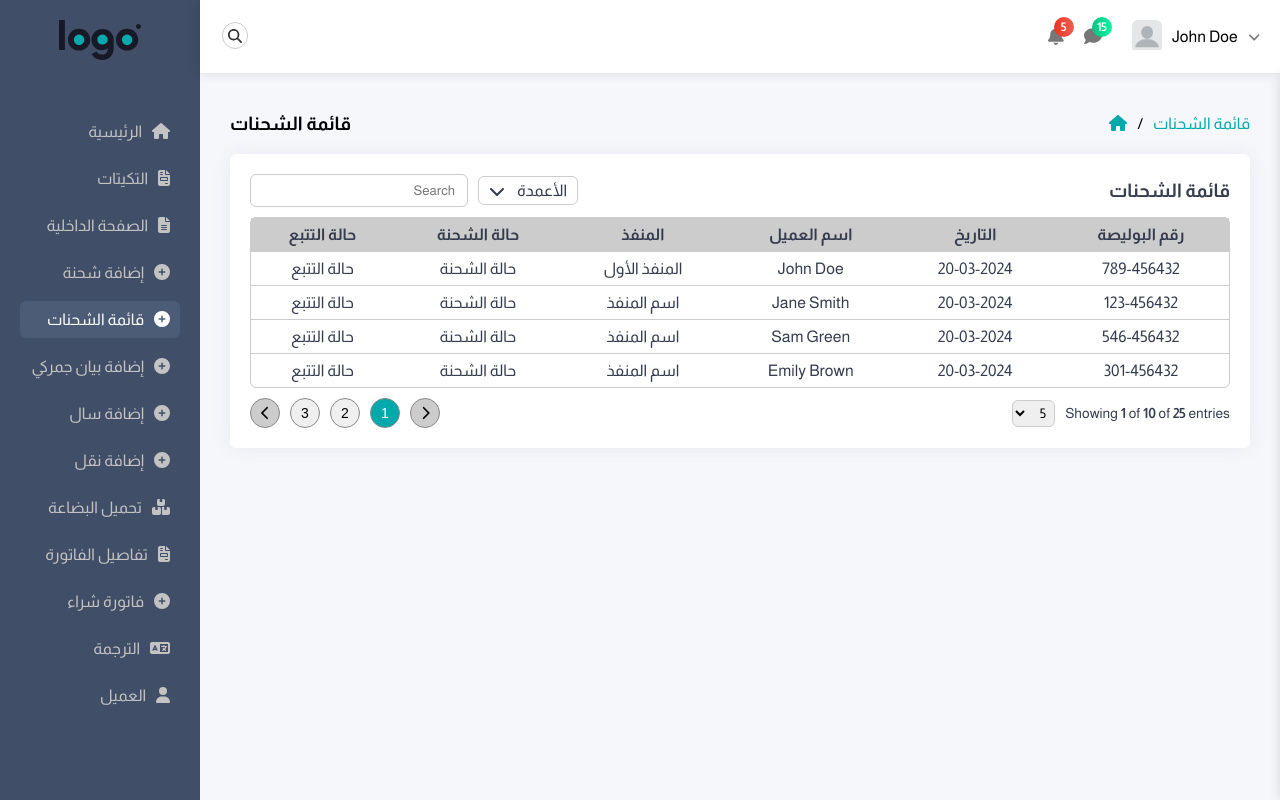
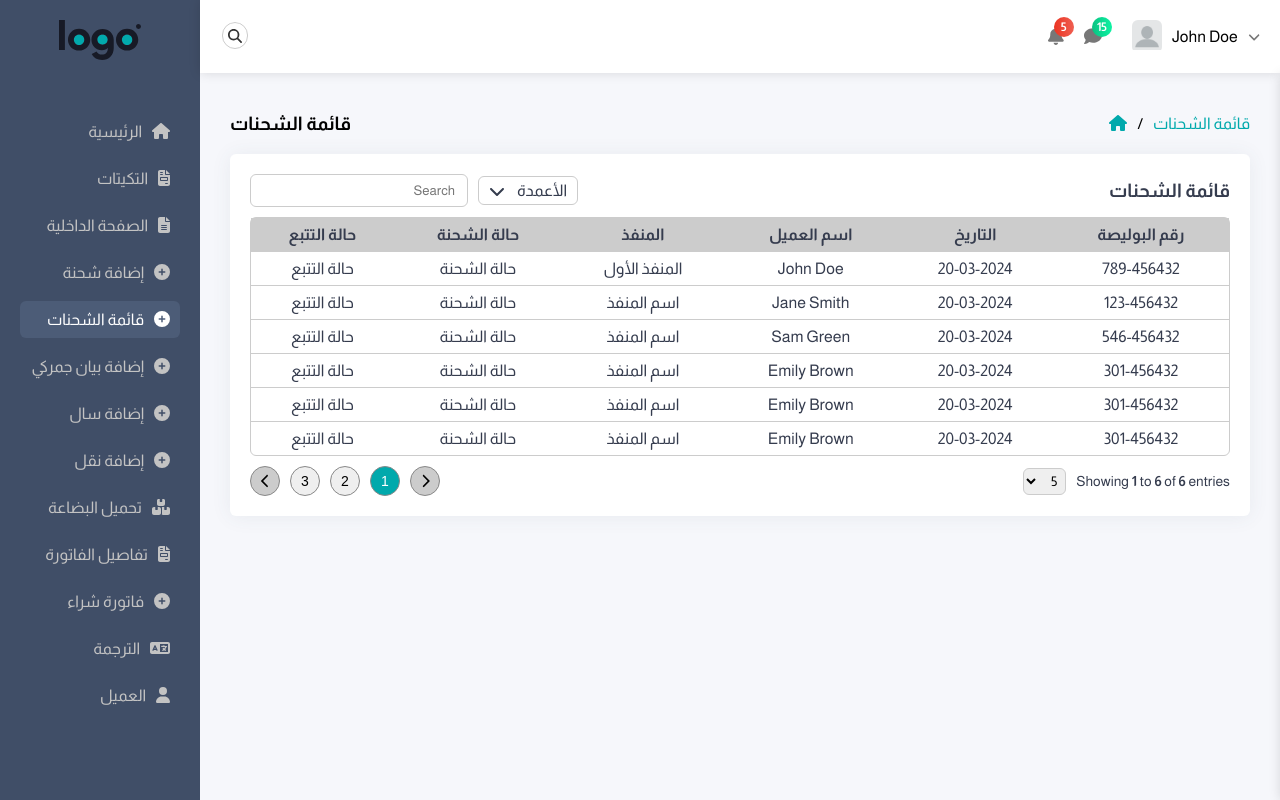
Before and after one commit to MtsmAshraf/adminty-master-react, a React (Create React App) app: page /bills-list in a window 1280 px wide. Built offline with nearby package versions, Linux system fonts and the light colour scheme.

Commit message:
added tableFooter in billsList (no of shown roes (not complete))

```diff
--- a/src/Pages/BillsList/BillsList.jsx
+++ b/src/Pages/BillsList/BillsList.jsx
@@ -6,13 +6,8 @@ import { FontAwesomeIcon } from "@fortawesome/react-fontawesome"
 import { faArrowRight, faChevronDown, faChevronLeft, faChevronRight } from "@fortawesome/free-solid-svg-icons"
 
 const BillsList = () => {
-    // const [billId, setBillId] = useState(true)
-    // const [clientName, setClientName] = useState(true)
-    // const [clienLasttName, setClientLastName] = useState(true)
-    // const [email, setEmail] = useState(true)
 
     const [openHideShowCols, setOpenHideShowCols] = useState(false)
-
     const [tableData, setTableData] = useState([
         {
             id: 1,
@@ -49,18 +44,39 @@ const BillsList = () => {
             outlet: "اسم المنفذ",
             status: "حالة الشحنة",
             trackingStatus: "حالة التتبع"
+        },
+        {
+            id: 5,
+            billId: "301-456432",
+            date: "20-03-2024",
+            name: 'Emily Brown',
+            outlet: "اسم المنفذ",
+            status: "حالة الشحنة",
+            trackingStatus: "حالة التتبع"
+        },
+        {
+            id: 6,
+            billId: "301-456432",
+            date: "20-03-2024",
+            name: 'Emily Brown',
+            outlet: "اسم المنفذ",
+            status: "حالة الشحنة",
+            trackingStatus: "حالة التتبع"
         }
     ])
 
     const [shownData, setShownData] = useState([])
+
+    const [fromRow, setFromRow] = useState(1)
+    const [toRow, setToRow] = useState(1)
+    const [totalNoOfRows, setTotalNoOfRows] = useState(1)
+    const [shownNoOfRows, setShownNoOfRows] = useState(1)
 
     useEffect(() => {
         const checkboxInputs = document.querySelectorAll("input[type='checkbox']")
         checkboxInputs.forEach((input, index) => {
             input.checked = true;
             input.onchange = (e) => {
-                console.log(e.target.checked)
-                console.log(document.querySelectorAll(`table tr td:nth-child(${index + 1})`))
                 document.querySelectorAll(`table thead th:nth-child(${index + 1})`).forEach((th) => {
                     th.style.display = e.target.checked ? "table-cell" : "none"
                 })
@@ -71,7 +87,14 @@ const BillsList = () => {
         })
 
         setShownData(tableData)
+
     }, [])
+
+    useEffect(() => {
+        setToRow(document.querySelectorAll("table tr").length)
+        setTotalNoOfRows(document.querySelectorAll("table tr").length)
+        setShownNoOfRows(document.querySelectorAll("table tr").length)
+    })
 
     const handleSearch = (e) => {
         let searchItem = e.target.value;
@@ -85,6 +108,10 @@ const BillsList = () => {
         }
     }
 
+    const handleNoOfRows = (e) => {
+        setToRow(e.target.value)
+        setShownNoOfRows(e.target.value)
+    }
     return (
         <div className={styles.billsList}>
             <Breadcumbs pageName={"قائمة الشحنات"}></Breadcumbs>
@@ -198,10 +225,19 @@ const BillsList = () => {
                         <div className={styles.tableFooter}>
                             <div>
                                 <p>
-                                    Showing <span>1</span> of <span>10</span> of <span>25</span> entries
+                                    Showing
+                                    <span> {fromRow} </span>
+                                    to
+                                    <span> {parseInt(fromRow) + parseInt(shownNoOfRows)  - 1} </span>
+                                    of
+                                    <span> {totalNoOfRows} </span>
+                                    entries
                                 </p>
-                                <select name="" id="">
-                                    <option value="5">5</option>
+                                <select onChange={(e) => {handleNoOfRows(e)}} name="" id="">
+                                    <option
+                                        value={totalNoOfRows >= 5 ? 5 : totalNoOfRows}>
+                                        {totalNoOfRows >= 5 ? 5 : totalNoOfRows}
+                                    </option>
                                     <option value="15">15</option>
                                     <option value="25">25</option>
                                 </select>
```
